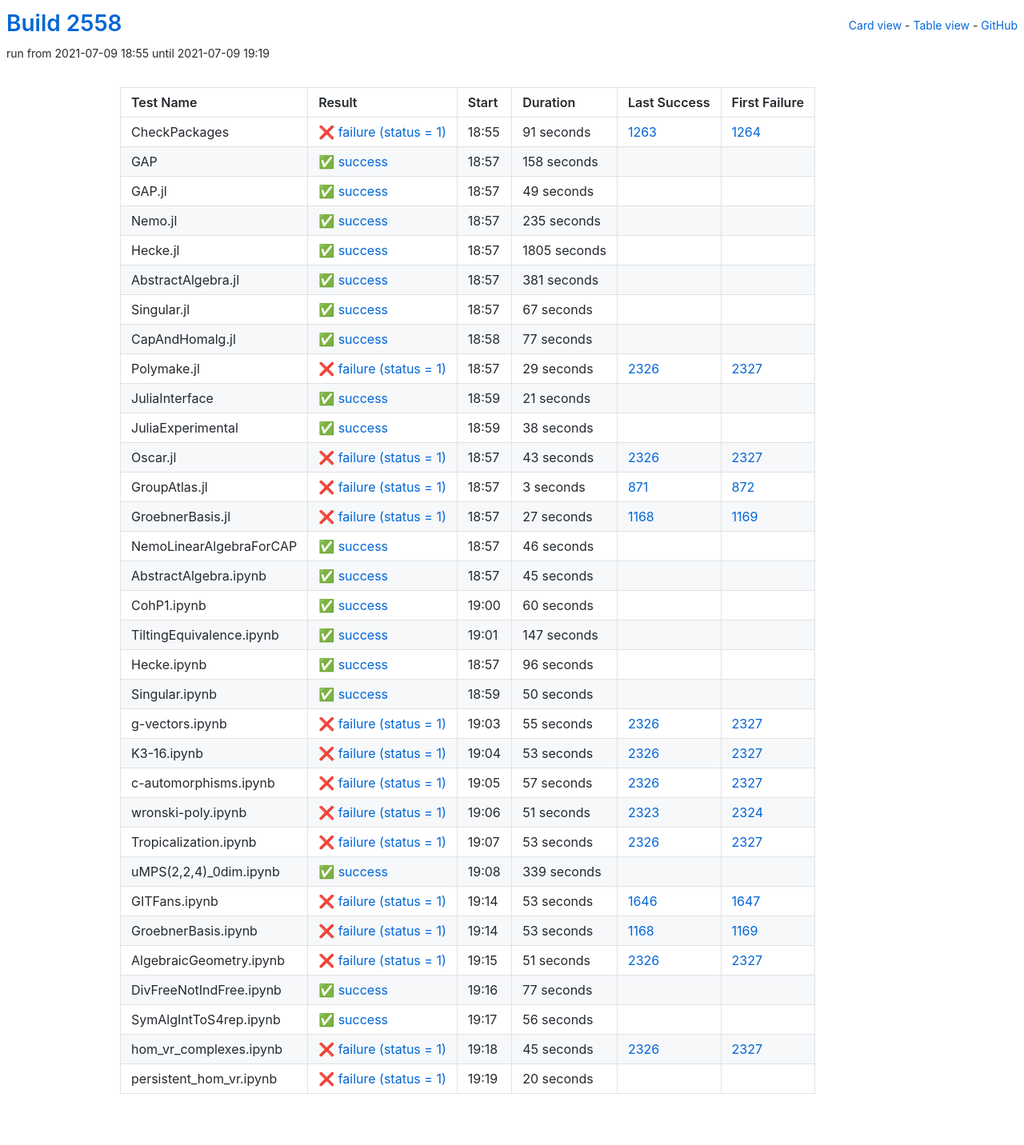
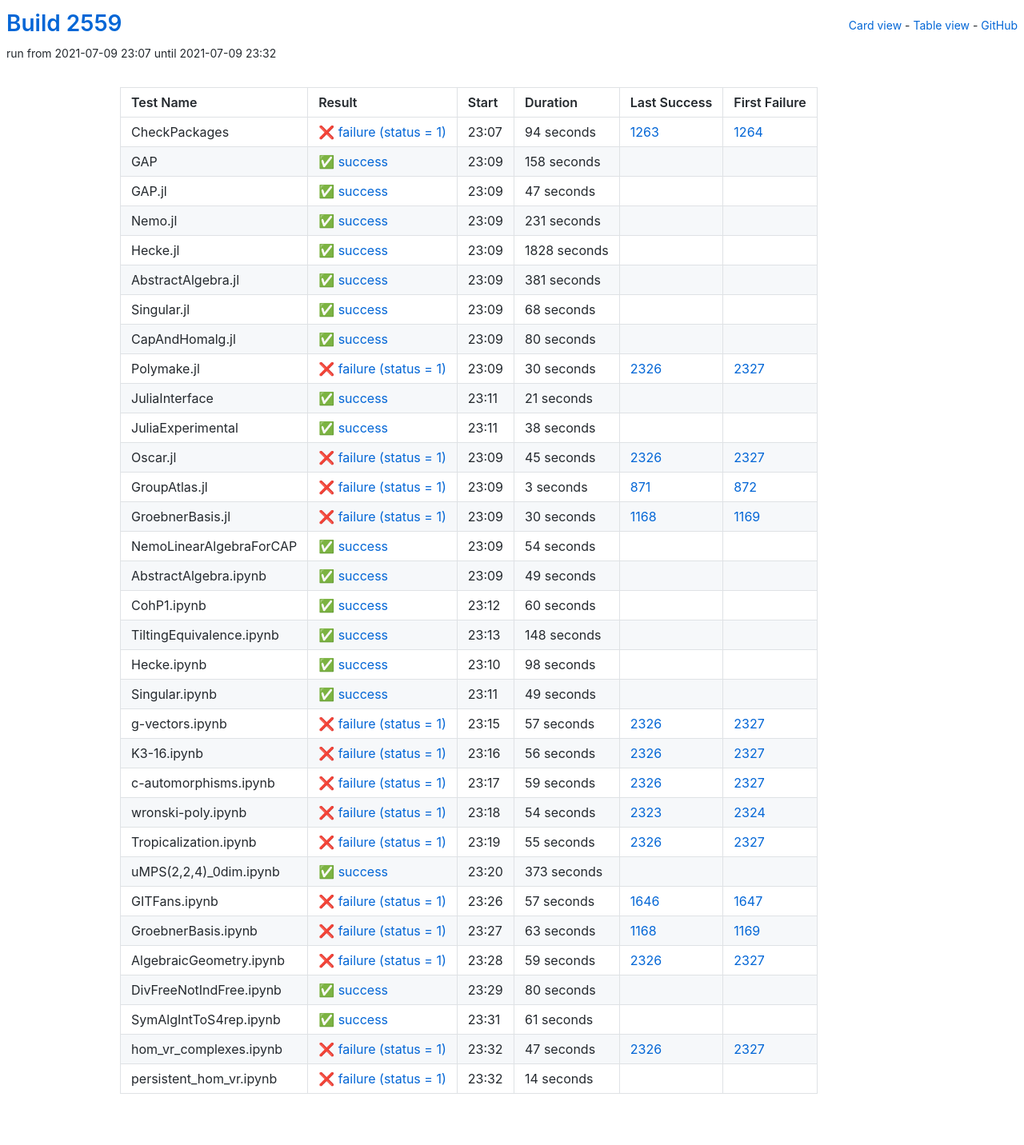
Before and after one commit to oscar-system/oscar-ci-status-stable, a Jekyll site: the page built from table.html, in a window 1280 px wide. Shown: the whole page at 80% size. Built offline with Jekyll 4.4.1, drawn with Linux system fonts in a browser that asks for light colours.

Commit message:
Build #2559

```diff
--- a/_data/ci.yml
+++ b/_data/ci.yml
@@ -1,6 +1,6 @@
 ---
-build: 2558
-build_url: https://oscarci.mathematik.uni-kl.de/job/oscar-stable/2558/
+build: 2559
+build_url: https://oscarci.mathematik.uni-kl.de/job/oscar-stable/2559/
 job: oscar-stable
 organization: oscar-system
 repo: oscar-ci-status-stable
@@ -8,20 +8,20 @@ repourl: https://github.com/oscar-system/oscar-ci-status-stable
 tests:
 - name: CheckPackages
   id: checkpackages
-  log: https://oscarci.mathematik.uni-kl.de/job/oscar-stable/2558/artifact/logs/build-2558/CheckPackages.log
-  start: 2021-07-09 18:55
+  log: https://oscarci.mathematik.uni-kl.de/job/oscar-stable/2559/artifact/logs/build-2559/CheckPackages.log
+  start: 2021-07-09 23:07
   success: false
   exitcode: 1
   status: failure
-  duration: 91
+  duration: 94
   last_success: 1263
   last_success_url: https://oscarci.mathematik.uni-kl.de/job/oscar-stable/1263/
   first_failure: 1264
   first_failure_url: https://oscarci.mathematik.uni-kl.de/job/oscar-stable/1264/
 - name: GAP
   id: gap
-  log: https://oscarci.mathematik.uni-kl.de/job/oscar-stable/2558/artifact/logs/build-2558/GAP.log
-  start: 2021-07-09 18:57
+  log: https://oscarci.mathematik.uni-kl.de/job/oscar-stable/2559/artifact/logs/build-2559/GAP.log
+  start: 2021-07-09 23:09
   success: true
   exitcode: 0
   status: success
@@ -32,44 +32,44 @@ tests:
   first_failure_url:
 - name: GAP.jl
   id: gap-jl
-  log: https://oscarci.mathematik.uni-kl.de/job/oscar-stable/2558/artifact/logs/build-2558/GAP.jl.log
-  start: 2021-07-09 18:57
+  log: https://oscarci.mathematik.uni-kl.de/job/oscar-stable/2559/artifact/logs/build-2559/GAP.jl.log
+  start: 2021-07-09 23:09
   success: true
   exitcode: 0
   status: success
-  duration: 49
+  duration: 47
   last_success: false
   last_success_url:
   first_failure: false
   first_failure_url:
 - name: Nemo.jl
   id: nemo-jl
-  log: https://oscarci.mathematik.uni-kl.de/job/oscar-stable/2558/artifact/logs/build-2558/Nemo.jl.log
-  start: 2021-07-09 18:57
+  log: https://oscarci.mathematik.uni-kl.de/job/oscar-stable/2559/artifact/logs/build-2559/Nemo.jl.log
+  start: 2021-07-09 23:09
   success: true
   exitcode: 0
   status: success
-  duration: 235
+  duration: 231
   last_success: false
   last_success_url:
   first_failure: false
   first_failure_url:
 - name: Hecke.jl
   id: hecke-jl
-  log: https://oscarci.mathematik.uni-kl.de/job/oscar-stable/2558/artifact/logs/build-2558/Hecke.jl.log
-  start: 2021-07-09 18:57
+  log: https://oscarci.mathematik.uni-kl.de/job/oscar-stable/2559/artifact/logs/build-2559/Hecke.jl.log
+  start: 2021-07-09 23:09
   success: true
   exitcode: 0
   status: success
-  duration: 1805
+  duration: 1828
   last_success: false
   last_success_url:
   first_failure: false
   first_failure_url:
 - name: AbstractAlgebra.jl
   id: abstractalgebra-jl
-  log: https://oscarci.mathematik.uni-kl.de/job/oscar-stable/2558/artifact/logs/build-2558/AbstractAlgebra.jl.log
-  start: 2021-07-09 18:57
+  log: https://oscarci.mathematik.uni-kl.de/job/oscar-stable/2559/artifact/logs/build-2559/AbstractAlgebra.jl.log
+  start: 2021-07-09 23:09
   success: true
   exitcode: 0
   status: success
@@ -80,44 +80,44 @@ tests:
   first_failure_url:
 - name: Singular.jl
   id: singular-jl
-  log: https://oscarci.mathematik.uni-kl.de/job/oscar-stable/2558/artifact/logs/build-2558/Singular.jl.log
-  start: 2021-07-09 18:57
+  log: https://oscarci.mathematik.uni-kl.de/job/oscar-stable/2559/artifact/logs/build-2559/Singular.jl.log
+  start: 2021-07-09 23:09
   success: true
   exitcode: 0
   status: success
-  duration: 67
+  duration: 68
   last_success: false
   last_success_url:
   first_failure: false
   first_failure_url:
 - name: CapAndHomalg.jl
   id: capandhomalg-jl
-  log: https://oscarci.mathematik.uni-kl.de/job/oscar-stable/2558/artifact/logs/build-2558/CapAndHomalg.jl.log
-  start: 2021-07-09 18:58
+  log: https://oscarci.mathematik.uni-kl.de/job/oscar-stable/2559/artifact/logs/build-2559/CapAndHomalg.jl.log
+  start: 2021-07-09 23:09
   success: true
   exitcode: 0
   status: success
-  duration: 77
+  duration: 80
   last_success: false
   last_success_url:
   first_failure: false
   first_failure_url:
 - name: Polymake.jl
   id: polymake-jl
-  log: https://oscarci.mathematik.uni-kl.de/job/oscar-stable/2558/artifact/logs/build-2558/Polymake.jl.log
-  start: 2021-07-09 18:57
+  log: https://oscarci.mathematik.uni-kl.de/job/oscar-stable/2559/artifact/logs/build-2559/Polymake.jl.log
+  start: 2021-07-09 23:09
   success: false
   exitcode: 1
   status: failure
-  duration: 29
+  duration: 30
   last_success: 2326
   last_success_url: https://oscarci.mathematik.uni-kl.de/job/oscar-stable/2326/
   first_failure: 2327
   first_failure_url: https://oscarci.mathematik.uni-kl.de/job/oscar-stable/2327/
 - name: JuliaInterface
   id: juliainterface
-  log: https://oscarci.mathematik.uni-kl.de/job/oscar-stable/2558/artifact/logs/build-2558/JuliaInterface.log
-  start: 2021-07-09 18:59
+  log: https://oscarci.mathematik.uni-kl.de/job/oscar-stable/2559/artifact/logs/build-2559/JuliaInterface.log
+  start: 2021-07-09 23:11
   success: true
   exitcode: 0
   status: success
@@ -128,8 +128,8 @@ tests:
   first_failure_url:
 - name: JuliaExperimental
   id: juliaexperimental
-  log: https://oscarci.mathematik.uni-kl.de/job/oscar-stable/2558/artifact/logs/build-2558/JuliaExperimental.log
-  start: 2021-07-09 18:59
+  log: https://oscarci.mathematik.uni-kl.de/job/oscar-stable/2559/artifact/logs/build-2559/JuliaExperimental.log
+  start: 2021-07-09 23:11
   success: true
   exitcode: 0
   status: success
@@ -140,20 +140,20 @@ tests:
   first_failure_url:
 - name: Oscar.jl
   id: oscar-jl
-  log: https://oscarci.mathematik.uni-kl.de/job/oscar-stable/2558/artifact/logs/build-2558/Oscar.jl.log
-  start: 2021-07-09 18:57
+  log: https://oscarci.mathematik.uni-kl.de/job/oscar-stable/2559/artifact/logs/build-2559/Oscar.jl.log
+  start: 2021-07-09 23:09
   success: false
   exitcode: 1
   status: failure
-  duration: 43
+  duration: 45
   last_success: 2326
   last_success_url: https://oscarci.mathematik.uni-kl.de/job/oscar-stable/2326/
   first_failure: 2327
   first_failure_url: https://oscarci.mathematik.uni-kl.de/job/oscar-stable/2327/
 - name: GroupAtlas.jl
   id: groupatlas-jl
-  log: https://oscarci.mathematik.uni-kl.de/job/oscar-stable/2558/artifact/logs/build-2558/GroupAtlas.jl.log
-  start: 2021-07-09 18:57
+  log: https://oscarci.mathematik.uni-kl.de/job/oscar-stable/2559/artifact/logs/build-2559/GroupAtlas.jl.log
+  start: 2021-07-09 23:09
   success: false
   exitcode: 1
   status: failure
@@ -164,44 +164,44 @@ tests:
   first_failure_url: https://oscarci.mathematik.uni-kl.de/job/oscar-stable/872/
 - name: GroebnerBasis.jl
   id: groebnerbasis-jl
-  log: https://oscarci.mathematik.uni-kl.de/job/oscar-stable/2558/artifact/logs/build-2558/GroebnerBasis.jl.log
-  start: 2021-07-09 18:57
+  log: https://oscarci.mathematik.uni-kl.de/job/oscar-stable/2559/artifact/logs/build-2559/GroebnerBasis.jl.log
+  start: 2021-07-09 23:09
   success: false
   exitcode: 1
   status: failure
-  duration: 27
+  duration: 30
   last_success: 1168
   last_success_url: https://oscarci.mathematik.uni-kl.de/job/oscar-stable/1168/
   first_failure: 1169
   first_failure_url: https://oscarci.mathematik.uni-kl.de/job/oscar-stable/1169/
 - name: NemoLinearAlgebraForCAP
   id: nemolinearalgebraforcap
-  log: https://oscarci.mathematik.uni-kl.de/job/oscar-stable/2558/artifact/logs/build-2558/NemoLinearAlgebraForCAP.log
-  start: 2021-07-09 18:57
+  log: https://oscarci.mathematik.uni-kl.de/job/oscar-stable/2559/artifact/logs/build-2559/NemoLinearAlgebraForCAP.log
+  start: 2021-07-09 23:09
   success: true
   exitcode: 0
   status: success
-  duration: 46
+  duration: 54
   last_success: false
   last_success_url:
   first_failure: false
   first_failure_url:
 - name: AbstractAlgebra.ipynb
   id: abstractalgebra-ipynb
-  log: https://oscarci.mathematik.uni-kl.de/job/oscar-stable/2558/artifact/logs/build-2558/AbstractAlgebra.ipynb.log
-  start: 2021-07-09 18:57
+  log: https://oscarci.mathematik.uni-kl.de/job/oscar-stable/2559/artifact/logs/build-2559/AbstractAlgebra.ipynb.log
+  start: 2021-07-09 23:09
   success: true
   exitcode: 0
   status: success
-  duration: 45
+  duration: 49
   last_success: false
   last_success_url:
   first_failure: false
   first_failure_url:
 - name: CohP1.ipynb
   id: cohp1-ipynb
-  log: https://oscarci.mathematik.uni-kl.de/job/oscar-stable/2558/artifact/logs/build-2558/CohP1.ipynb.log
-  start: 2021-07-09 19:00
+  log: https://oscarci.mathematik.uni-kl.de/job/oscar-stable/2559/artifact/logs/build-2559/CohP1.ipynb.log
+  start: 2021-07-09 23:12
   success: true
   exitcode: 0
   status: success
@@ -212,44 +212,92 @@ tests:
   first_failure_url:
 - name: TiltingEquivalence.ipynb
   id: tiltingequivalence-ipynb
-  log: https://oscarci.mathematik.uni-kl.de/job/oscar-stable/2558/artifact/logs/build-2558/TiltingEquivalence.ipynb.log
-  start: 2021-07-09 19:01
+  log: https://oscarci.mathematik.uni-kl.de/job/oscar-stable/2559/artifact/logs/build-2559/TiltingEquivalence.ipynb.log
+  start: 2021-07-09 23:13
   success: true
   exitcode: 0
   status: success
-  duration: 147
+  duration: 148
   last_success: false
   last_success_url:
   first_failure: false
   first_failure_url:
 - name: Hecke.ipynb
   id: hecke-ipynb
-  log: https://oscarci.mathematik.uni-kl.de/job/oscar-stable/2558/artifact/logs/build-2558/Hecke.ipynb.log
-  start: 2021-07-09 18:57
+  log: https://oscarci.mathematik.uni-kl.de/job/oscar-stable/2559/artifact/logs/build-2559/Hecke.ipynb.log
+  start: 2021-07-09 23:10
   success: true
   exitcode: 0
   status: success
-  duration: 96
+  duration: 98
   last_success: false
   last_success_url:
   first_failure: false
   first_failure_url:
 - name: Singular.ipynb
   id: singular-ipynb
-  log: https://oscarci.mathematik.uni-kl.de/job/oscar-stable/2558/artifact/logs/build-2558/Singular.ipynb.log
-  start: 2021-07-09 18:59
+  log: https://oscarci.mathematik.uni-kl.de/job/oscar-stable/2559/artifact/logs/build-2559/Singular.ipynb.log
+  start: 2021-07-09 23:11
   success: true
   exitcode: 0
   status: success
-  duration: 50
+  duration: 49
   last_success: false
   last_success_url:
   first_failure: false
   first_failure_url:
 - name: g-vectors.ipynb
   id: g-vectors-ipynb
-  log: https://oscarci.mathematik.uni-kl.de/job/oscar-stable/2558/artifact/logs/build-2558/g-vectors.ipynb.log
-  start: 2021-07-09 19:03
+  log: https://oscarci.mathematik.uni-kl.de/job/oscar-stable/2559/artifact/logs/build-2559/g-vectors.ipynb.log
+  start: 2021-07-09 23:15
+  success: false
+  exitcode: 1
+  status: failure
+  duration: 57
+  last_success: 2326
+  last_success_url: https://oscarci.mathematik.uni-kl.de/job/oscar-stable/2326/
+  first_failure: 2327
+  first_failure_url: https://oscarci.mathematik.uni-kl.de/job/oscar-stable/2327/
+- name: K3-16.ipynb
+  id: k3-16-ipynb
+  log: https://oscarci.mathematik.uni-kl.de/job/oscar-stable/2559/artifact/logs/build-2559/K3-16.ipynb.log
+  start: 2021-07-09 23:16
+  success: false
+  exitcode: 1
+  status: failure
+  duration: 56
+  last_success: 2326
+  last_success_url: https://oscarci.mathematik.uni-kl.de/job/oscar-stable/2326/
+  first_failure: 2327
+  first_failure_url: https://oscarci.mathematik.uni-kl.de/job/oscar-stable/2327/
+- name: c-automorphisms.ipynb
+  id: c-automorphisms-ipynb
+  log: https://oscarci.mathematik.uni-kl.de/job/oscar-stable/2559/artifact/logs/build-2559/c-automorphisms.ipynb.log
+  start: 2021-07-09 23:17
+  success: false
+  exitcode: 1
+  status: failure
+  duration: 59
+  last_success: 2326
+  last_success_url: https://oscarci.mathematik.uni-kl.de/job/oscar-stable/2326/
+  first_failure: 2327
+  first_failure_url: https://oscarci.mathematik.uni-kl.de/job/oscar-stable/2327/
+- name: wronski-poly.ipynb
+  id: wronski-poly-ipynb
+  log: https://oscarci.mathematik.uni-kl.de/job/oscar-stable/2559/artifact/logs/build-2559/wronski-poly.ipynb.log
+  start: 2021-07-09 23:18
+  success: false
+  exitcode: 1
+  status: failure
+  duration: 54
+  last_success: 2323
+  last_success_url: https://oscarci.mathematik.uni-kl.de/job/oscar-stable/2323/
+  first_failure: 2324
+  first_failure_url: https://oscarci.mathematik.uni-kl.de/job/oscar-stable/2324/
+- name: Tropicalization.ipynb
+  id: tropicalization-ipynb
+  log: https://oscarci.mathematik.uni-kl.de/job/oscar-stable/2559/artifact/logs/build-2559/Tropicalization.ipynb.log
+  start: 2021-07-09 23:19
   success: false
   exitcode: 1
   status: failure
@@ -258,146 +306,98 @@ tests:
   last_success_url: https://oscarci.mathematik.uni-kl.de/job/oscar-stable/2326/
   first_failure: 2327
   first_failure_url: https://oscarci.mathematik.uni-kl.de/job/oscar-stable/2327/
-- name: K3-16.ipynb
-  id: k3-16-ipynb
-  log: https://oscarci.mathematik.uni-kl.de/job/oscar-stable/2558/artifact/logs/build-2558/K3-16.ipynb.log
-  start: 2021-07-09 19:04
-  success: false
-  exitcode: 1
-  status: failure
-  duration: 53
-  last_success: 2326
-  last_success_url: https://oscarci.mathematik.uni-kl.de/job/oscar-stable/2326/
-  first_failure: 2327
-  first_failure_url: https://oscarci.mathematik.uni-kl.de/job/oscar-stable/2327/
-- name: c-automorphisms.ipynb
-  id: c-automorphisms-ipynb
-  log: https://oscarci.mathematik.uni-kl.de/job/oscar-stable/2558/artifact/logs/build-2558/c-automorphisms.ipynb.log
-  start: 2021-07-09 19:05
-  success: false
-  exitcode: 1
-  status: failure
-  duration: 57
-  last_success: 2326
-  last_success_url: https://oscarci.mathematik.uni-kl.de/job/oscar-stable/2326/
-  first_failure: 2327
-  first_failure_url: https://oscarci.mathematik.uni-kl.de/job/oscar-stable/2327/
-- name: wronski-poly.ipynb
-  id: wronski-poly-ipynb
-  log: https://oscarci.mathematik.uni-kl.de/job/oscar-stable/2558/artifact/logs/build-2558/wronski-poly.ipynb.log
-  start: 2021-07-09 19:06
-  success: false
-  exitcode: 1
-  status: failure
-  duration: 51
-  last_success: 2323
-  last_success_url: https://oscarci.mathematik.uni-kl.de/job/oscar-stable/2323/
-  first_failure: 2324
-  first_failure_url: https://oscarci.mathematik.uni-kl.de/job/oscar-stable/2324/
-- name: Tropicalization.ipynb
-  id: tropicalization-ipynb
-  log: https://oscarci.mathematik.uni-kl.de/job/oscar-stable/2558/artifact/logs/build-2558/Tropicalization.ipynb.log
-  start: 2021-07-09 19:07
-  success: false
-  exitcode: 1
-  status: failure
-  duration: 53
-  last_success: 2326
-  last_success_url: https://oscarci.mathematik.uni-kl.de/job/oscar-stable/2326/
-  first_failure: 2327
-  first_failure_url: https://oscarci.mathematik.uni-kl.de/job/oscar-stable/2327/
 - name: uMPS(2,2,4)_0dim.ipynb
   id: umps-2-2-4-0dim-ipynb
-  log: https://oscarci.mathematik.uni-kl.de/job/oscar-stable/2558/artifact/logs/build-2558/uMPS-2-2-4-_0dim.ipynb.log
-  start: 2021-07-09 19:08
+  log: https://oscarci.mathematik.uni-kl.de/job/oscar-stable/2559/artifact/logs/build-2559/uMPS-2-2-4-_0dim.ipynb.log
+  start: 2021-07-09 23:20
   success: true
   exitcode: 0
   status: success
-  duration: 339
+  duration: 373
   last_success: false
   last_success_url:
   first_failure: false
   first_failure_url:
 - name: GITFans.ipynb
   id: gitfans-ipynb
-  log: https://oscarci.mathematik.uni-kl.de/job/oscar-stable/2558/artifact/logs/build-2558/GITFans.ipynb.log
-  start: 2021-07-09 19:14
+  log: https://oscarci.mathematik.uni-kl.de/job/oscar-stable/2559/artifact/logs/build-2559/GITFans.ipynb.log
+  start: 2021-07-09 23:26
   success: false
   exitcode: 1
   status: failure
-  duration: 53
+  duration: 57
   last_success: 1646
   last_success_url: https://oscarci.mathematik.uni-kl.de/job/oscar-stable/1646/
   first_failure: 1647
   first_failure_url: https://oscarci.mathematik.uni-kl.de/job/oscar-stable/1647/
 - name: GroebnerBasis.ipynb
   id: groebnerbasis-ipynb
-  log: https://oscarci.mathematik.uni-kl.de/job/oscar-stable/2558/artifact/logs/build-2558/GroebnerBasis.ipynb.log
-  start: 2021-07-09 19:14
+  log: https://oscarci.mathematik.uni-kl.de/job/oscar-stable/2559/artifact/logs/build-2559/GroebnerBasis.ipynb.log
+  start: 2021-07-09 23:27
   success: false
   exitcode: 1
   status: failure
-  duration: 53
+  duration: 63
   last_success: 1168
   last_success_url: https://oscarci.mathematik.uni-kl.de/job/oscar-stable/1168/
   first_failure: 1169
   first_failure_url: https://oscarci.mathematik.uni-kl.de/job/oscar-stable/1169/
 - name: AlgebraicGeometry.ipynb
   id: algebraicgeometry-ipynb
-  log: https://oscarci.mathematik.uni-kl.de/job/oscar-stable/2558/artifact/logs/build-2558/AlgebraicGeometry.ipynb.log
-  start: 2021-07-09 19:15
+  log: https://oscarci.mathematik.uni-kl.de/job/oscar-stable/2559/artifact/logs/build-2559/AlgebraicGeometry.ipynb.log
+  start: 2021-07-09 23:28
   success: false
   exitcode: 1
   status: failure
-  duration: 51
+  duration: 59
   last_success: 2326
   last_success_url: https://oscarci.mathematik.uni-kl.de/job/oscar-stable/2326/
   first_failure: 2327
   first_failure_url: https://oscarci.mathematik.uni-kl.de/job/oscar-stable/2327/
 - name: DivFreeNotIndFree.ipynb
   id: divfreenotindfree-ipynb
-  log: https://oscarci.mathematik.uni-kl.de/job/oscar-stable/2558/artifact/logs/build-2558/DivFreeNotIndFree.ipynb.log
-  start: 2021-07-09 19:16
+  log: https://oscarci.mathematik.uni-kl.de/job/oscar-stable/2559/artifact/logs/build-2559/DivFreeNotIndFree.ipynb.log
+  start: 2021-07-09 23:29
   success: true
   exitcode: 0
   status: success
-  duration: 77
+  duration: 80
   last_success: false
   last_success_url:
   first_failure: false
   first_failure_url:
 - name: SymAlgIntToS4rep.ipynb
   id: symalginttos4rep-ipynb
-  log: https://oscarci.mathematik.uni-kl.de/job/oscar-stable/2558/artifact/logs/build-2558/SymAlgIntToS4rep.ipynb.log
-  start: 2021-07-09 19:17
+  log: https://oscarci.mathematik.uni-kl.de/job/oscar-stable/2559/artifact/logs/build-2559/SymAlgIntToS4rep.ipynb.log
+  start: 2021-07-09 23:31
   success: true
   exitcode: 0
   status: success
-  duration: 56
+  duration: 61
   last_success: false
   last_success_url:
   first_failure: false
   first_failure_url:
 - name: hom_vr_complexes.ipynb
   id: hom-vr-complexes-ipynb
-  log: https://oscarci.mathematik.uni-kl.de/job/oscar-stable/2558/artifact/logs/build-2558/hom_vr_complexes.ipynb.log
-  start: 2021-07-09 19:18
+  log: https://oscarci.mathematik.uni-kl.de/job/oscar-stable/2559/artifact/logs/build-2559/hom_vr_complexes.ipynb.log
+  start: 2021-07-09 23:32
   success: false
   exitcode: 1
   status: failure
-  duration: 45
+  duration: 47
   last_success: 2326
   last_success_url: https://oscarci.mathematik.uni-kl.de/job/oscar-stable/2326/
   first_failure: 2327
   first_failure_url: https://oscarci.mathematik.uni-kl.de/job/oscar-stable/2327/
 - name: persistent_hom_vr.ipynb
   id: persistent-hom-vr-ipynb
-  log: https://oscarci.mathematik.uni-kl.de/job/oscar-stable/2558/artifact/logs/build-2558/persistent_hom_vr.ipynb.log
-  start: 2021-07-09 19:19
+  log: https://oscarci.mathematik.uni-kl.de/job/oscar-stable/2559/artifact/logs/build-2559/persistent_hom_vr.ipynb.log
+  start: 2021-07-09 23:32
   success: false
   exitcode: 1
   status: failure
-  duration: 20
+  duration: 14
   last_success: false
   last_success_url:
   first_failure: false
```
Also changed, not shown: README.md.
